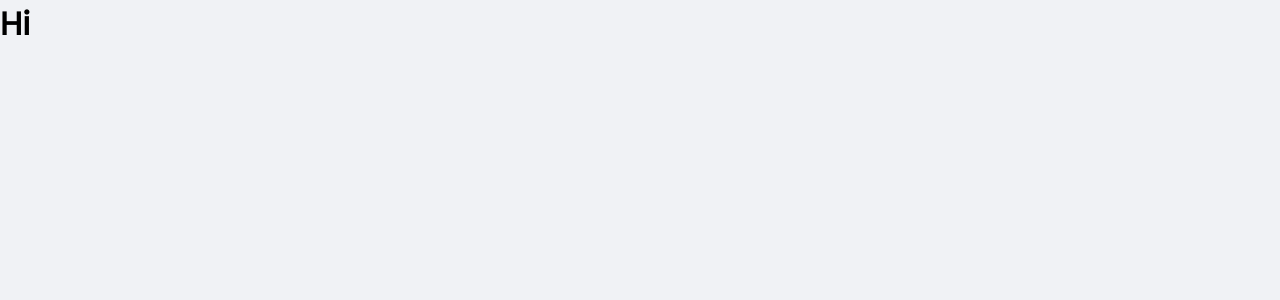
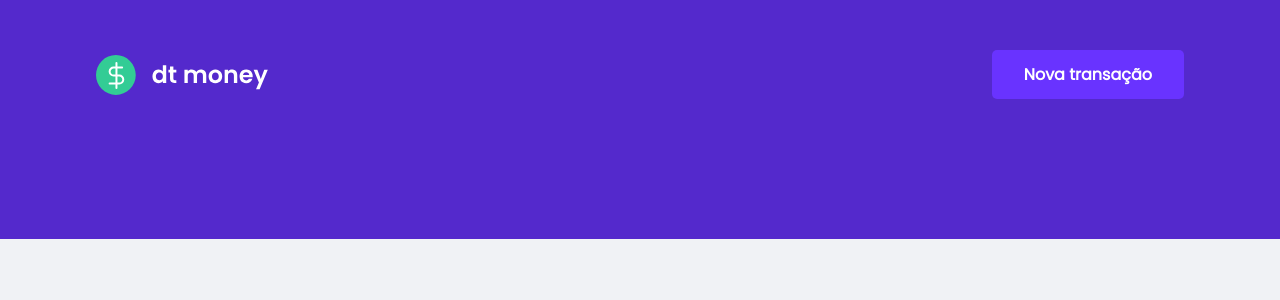
Before and after one commit to LeonardoBrizolla/rocket-money, a React (Create React App) app: page / in a window 1280 px wide. Shown: the top 300 px of the page. Built offline with nearby package versions, Linux system fonts and the light colour scheme.

Commit message:
Created Header component + Logo and button objects JSX + CSS

```diff
--- a/src/App.tsx
+++ b/src/App.tsx
@@ -1,15 +1,16 @@
 import { GlobalColors } from './styles/settings/colors';
 import { GlobalReset } from './styles/generic/reset';
 import { GlobalStyle } from './styles/elements/global';
+import { HeaderRocket } from './components/HeaderRocket';
 
 export const App = () => {
   return (
-    <div className="App">
+    <>
       <GlobalColors />
       <GlobalReset />
       <GlobalStyle />
 
-      <h1>Hi</h1>
-    </div>
+      <HeaderRocket />
+    </>
   );
 };
--- /dev/null
+++ b/src/components/HeaderRocket/index.tsx
@@ -0,0 +1,13 @@
+import { ButtonRocket } from '../../objects/ButtonRocket';
+import { LogoRocket } from '../../objects/LogoRocket';
+
+import { Container, Content } from './styles';
+
+export const HeaderRocket = () => (
+  <Container>
+    <Content>
+      <LogoRocket />
+      <ButtonRocket />
+    </Content>
+  </Container>
+);
--- /dev/null
+++ b/src/components/HeaderRocket/styles.ts
@@ -0,0 +1,26 @@
+import styled from 'styled-components';
+
+export const Container = styled.header`
+  background-color: var(--color-blue);
+
+  div {
+    max-width: 1120px;
+    margin: 0 auto;
+    padding: 3.125rem 1rem 8.75rem;
+  }
+`;
+
+export const Content = styled.div`
+  display: flex;
+  align-items: center;
+  justify-content: space-between;
+
+  button {
+    padding: 0.75rem 2rem;
+  }
+
+  img {
+    width: 10.75rem;
+    height: 2.5rem;
+  }
+`;
--- /dev/null
+++ b/src/objects/ButtonRocket/index.tsx
@@ -0,0 +1,5 @@
+import { Button } from './styles';
+
+export const ButtonRocket = () => {
+  return <Button type="button">Nova transação</Button>;
+};
--- /dev/null
+++ b/src/objects/ButtonRocket/styles.ts
@@ -0,0 +1,16 @@
+import styled from 'styled-components';
+
+export const Button = styled.button`
+  background: var(--color-blue-light);
+  color: var(--color-shape);
+  font-weight: bold;
+  font-size: 1rem;
+  border: none;
+  border-radius: 0.3125rem;
+
+  transition: filter 0.2s linear;
+
+  &:hover {
+    filter: brightness(0.9);
+  }
+`;
--- /dev/null
+++ b/src/objects/LogoRocket/index.tsx
@@ -0,0 +1,3 @@
+import LogoImg from '../../assets/logo.svg';
+
+export const LogoRocket = () => <img src={LogoImg} alt="Rocket Money" />;
```
